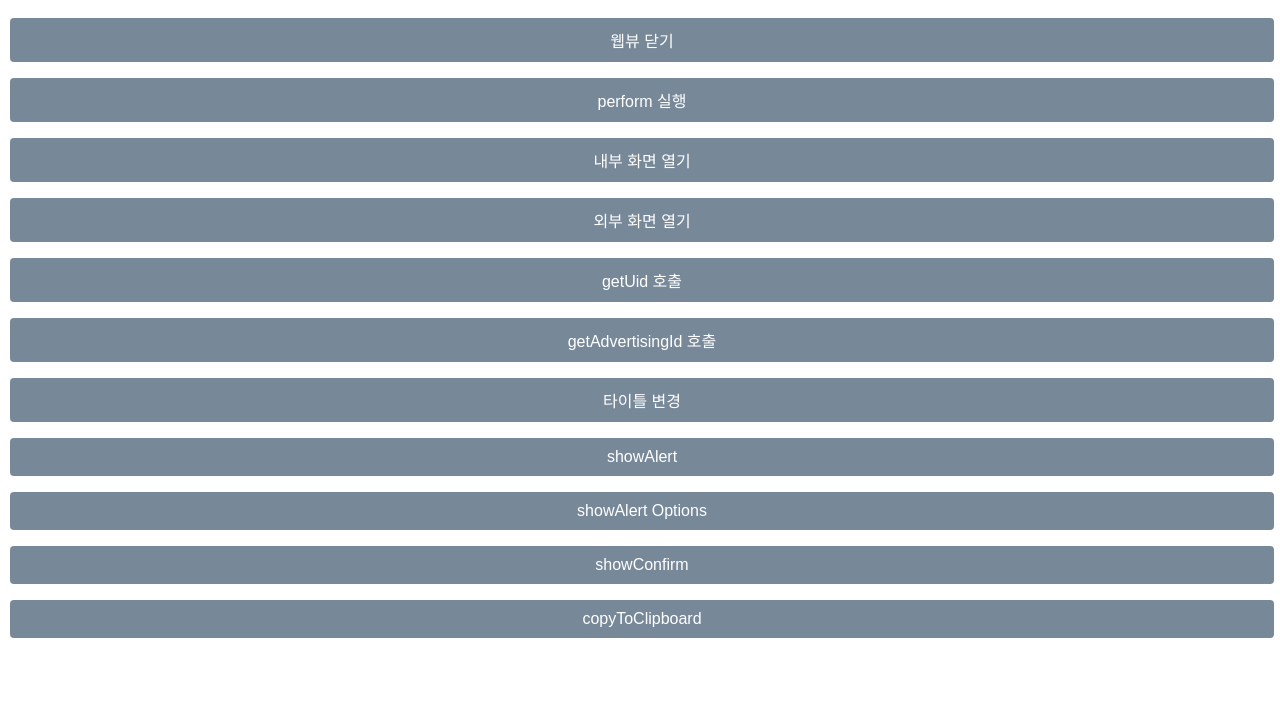
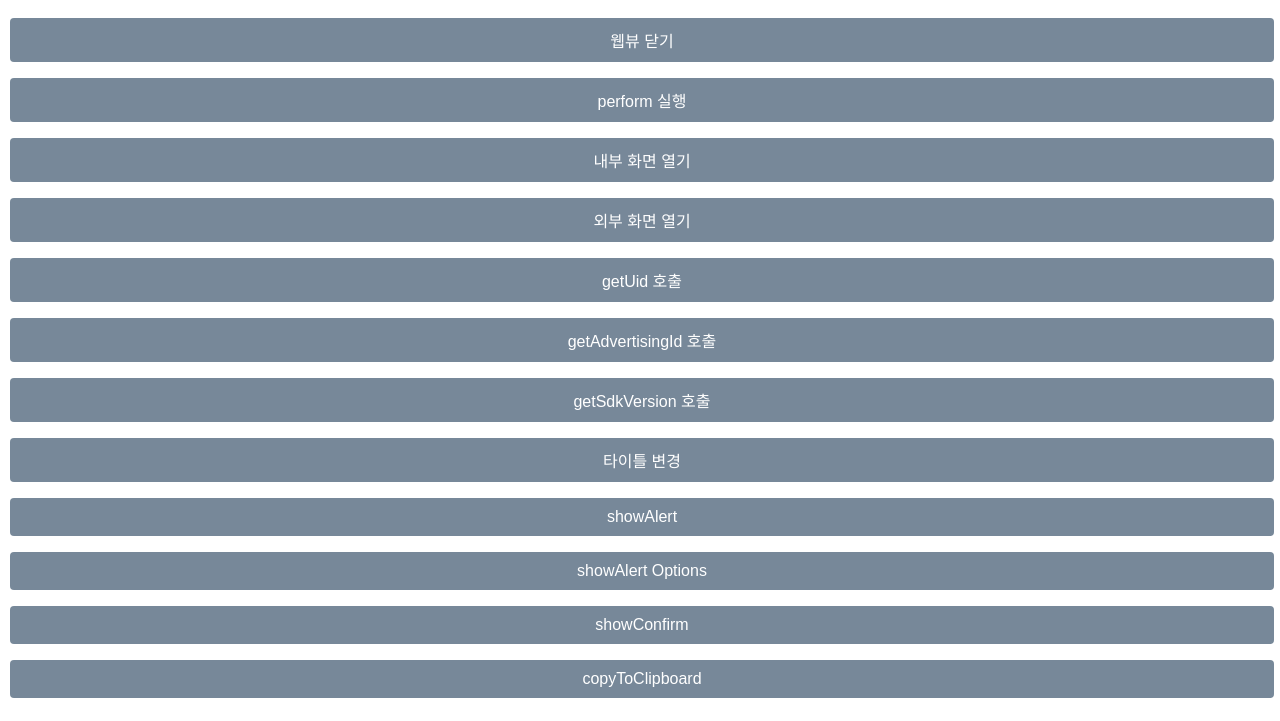
Before and after one commit to johyewon-nbt/johyewon-nbt.github.io, a plain HTML site: page index.html in a window 1280 px wide. Shown: the part 79-800 px from the top of the page. Drawn offline with Linux system fonts and the light colour scheme.

Commit message:
getSdkVersion 추가

```diff
--- a/adison-interface.js
+++ b/adison-interface.js
@@ -102,6 +102,37 @@ function getAdvertisingId() {
     });
 }
 
+
+function getSdkVersion() {
+    var _this = this;
+    var rand_1 = "asyncJava_" + Math.floor(Math.random() * 1000000);
+    window[rand_1] = {};
+    // func called from android
+    window[rand_1].callback = function (isSuccess, result) {
+        console.log("rand", rand_1, isSuccess, result);
+        if (isSuccess) window[rand_1].resolve(result);
+        else window[rand_1].reject(result);
+        delete window[rand_1]; // clean up
+    };
+
+    const platform = getPlatform();
+    if (platform == androidPlatform) {
+        window.SharedWeb.getSdkVersion(rand_1);
+    } else {
+        iOSPostMessageHandler("getSdkVersion", rand_1);
+    }
+
+    return new Promise(function (resolve, reject) {
+        window[rand_1].resolve = function (data) {
+            resolve(data);
+        };
+        window[rand_1].reject = function (err) {
+            return reject(err);
+        };
+    });
+}
+
+
 function setTitle(title) {
     const platform = getPlatform();
     if (platform == androidPlatform) {
--- a/index.html
+++ b/index.html
@@ -44,6 +44,11 @@
     <input type="button" class="button" onclick="window.openExternal('', '')" value="외부 화면 열기"/>
     <input type="button" class="button" onclick="window.getUid()" value="getUid 호출"/>
     <input type="button" class="button" onclick="window.getAdvertisingId()" value="getAdvertisingId 호출"/>
+    <input type="button" class="button" onclick="window.getSdkVersion().then((result) => {
+                alert(result.sdk_version)
+            }).catch((e) => {
+                console.error('An error is detected while loading ad: ' + e.message);
+            })" value="getSdkVersion 호출"/>
     <input type="button" class="button" onclick="window.setTitle('테스트')" value="타이틀 변경"/>
     <input type="button" class="button" onclick="window.showAlert('테스트')" value="showAlert"/>
     <input type="button" class="button" onclick="window.showAlert('', '')" value="showAlert Options"/>
```
